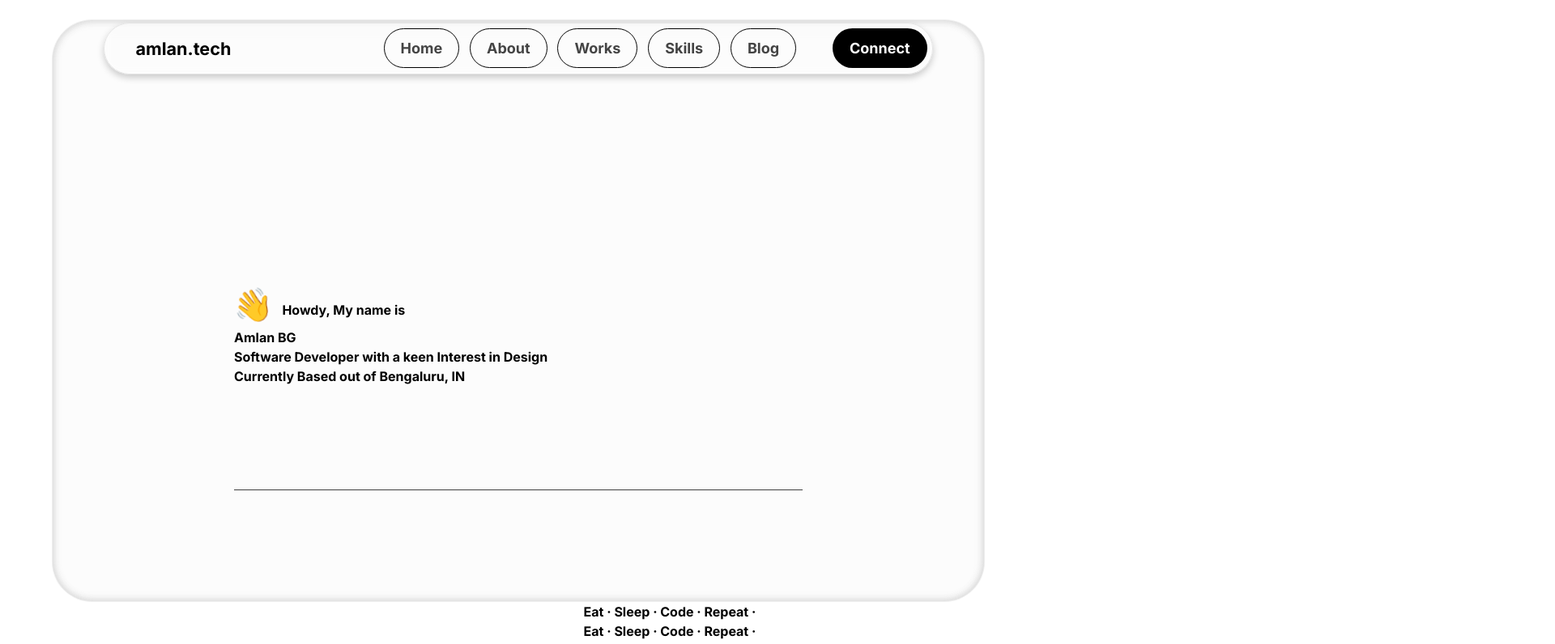
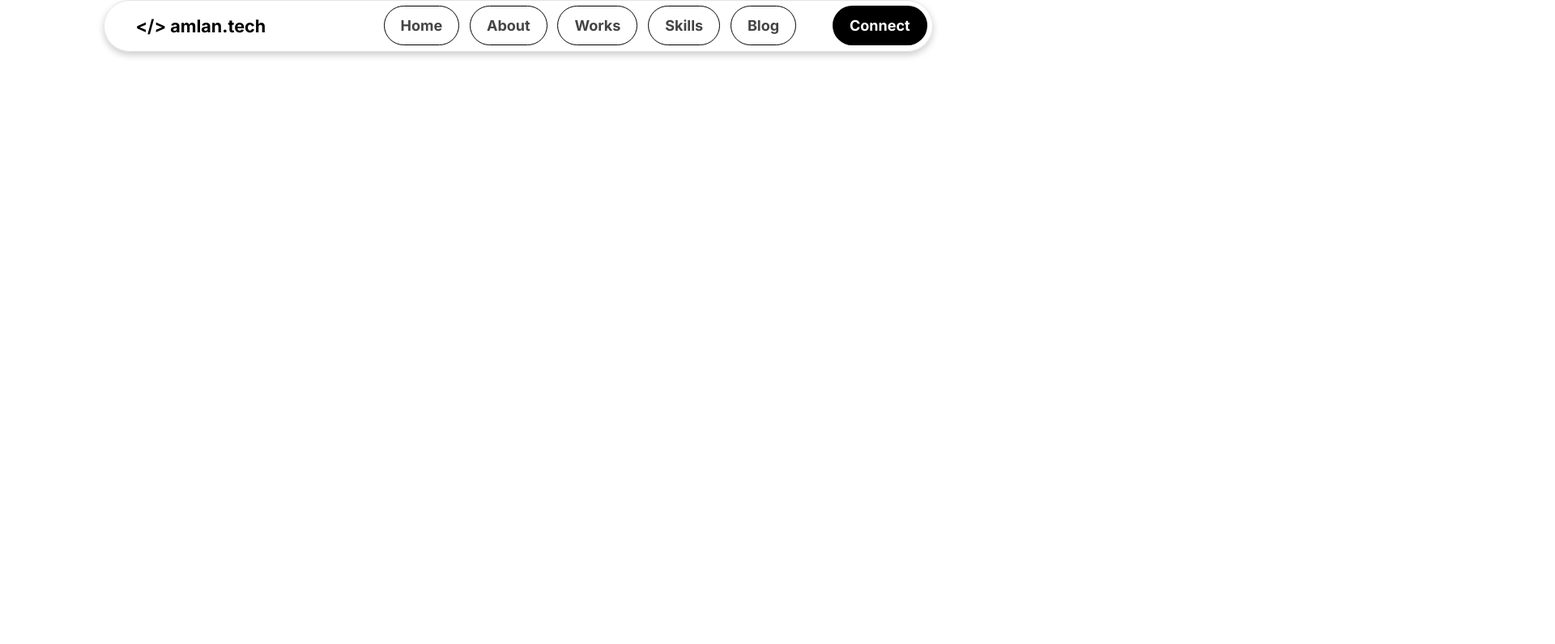
Before and after one commit to amlanxbghn/POrtfolioWebsite, a React (Vite) app: page / in a window 1280 px wide. Shown: the top 796 px of the page at 81% size, 1920 px wide, since content can reach past the window. Built offline with nearby package versions, Linux system fonts and the light colour scheme.

Commit message:
minor changes

```diff
--- a/src/App.jsx
+++ b/src/App.jsx
@@ -10,9 +10,9 @@ function App() {
   return (
     <div className='w-full min-h-screen'>
       <Navbar />
-      <LandingPage />
-      <Marquee />
-      <About />
+      {/* <LandingPage /> */}
+      {/* <Marquee /> */}
+      {/* <About /> */}
     </div>
   )
 }
--- a/src/components/Navbar/Navbar.css
+++ b/src/components/Navbar/Navbar.css
@@ -5,7 +5,7 @@
 
 nav{
     position: sticky;
-    top: 3.5vh;
+    top: 2.5vh;
     z-index: 999;
     padding: 0.5vw 0.5vw;
     width: 80vw;
--- a/src/components/Navbar/Navbar.jsx
+++ b/src/components/Navbar/Navbar.jsx
@@ -5,7 +5,7 @@ function Navbar() {
   return (
     <nav>
       <div className="name">
-        <a href='#' className='font-mono font-bold'>amlan.tech</a>
+        <a href='#' className='font-mono font-bold'>&lt;/&gt; amlan.tech</a>
       </div>
       <div className="links">
         <h4><a href="#home" className="link">Home</a></h4>
```
